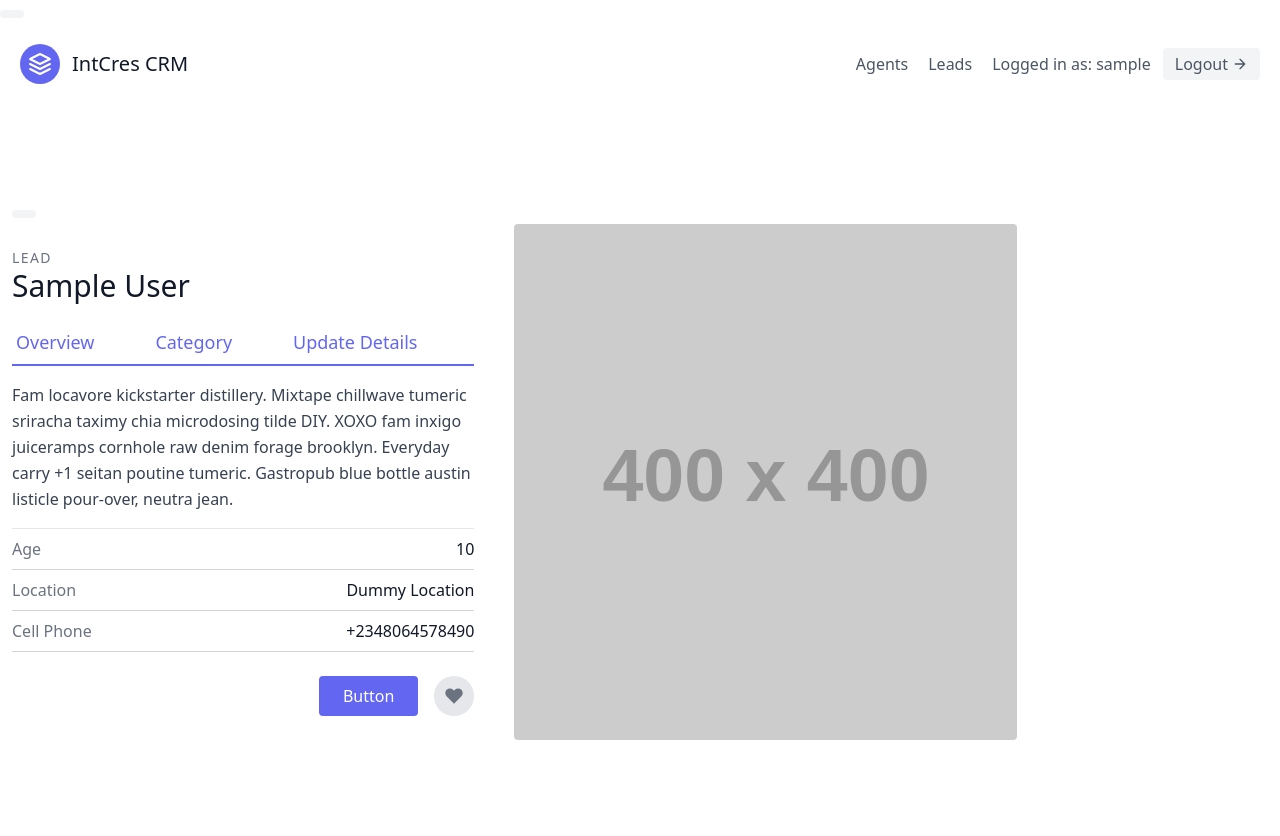
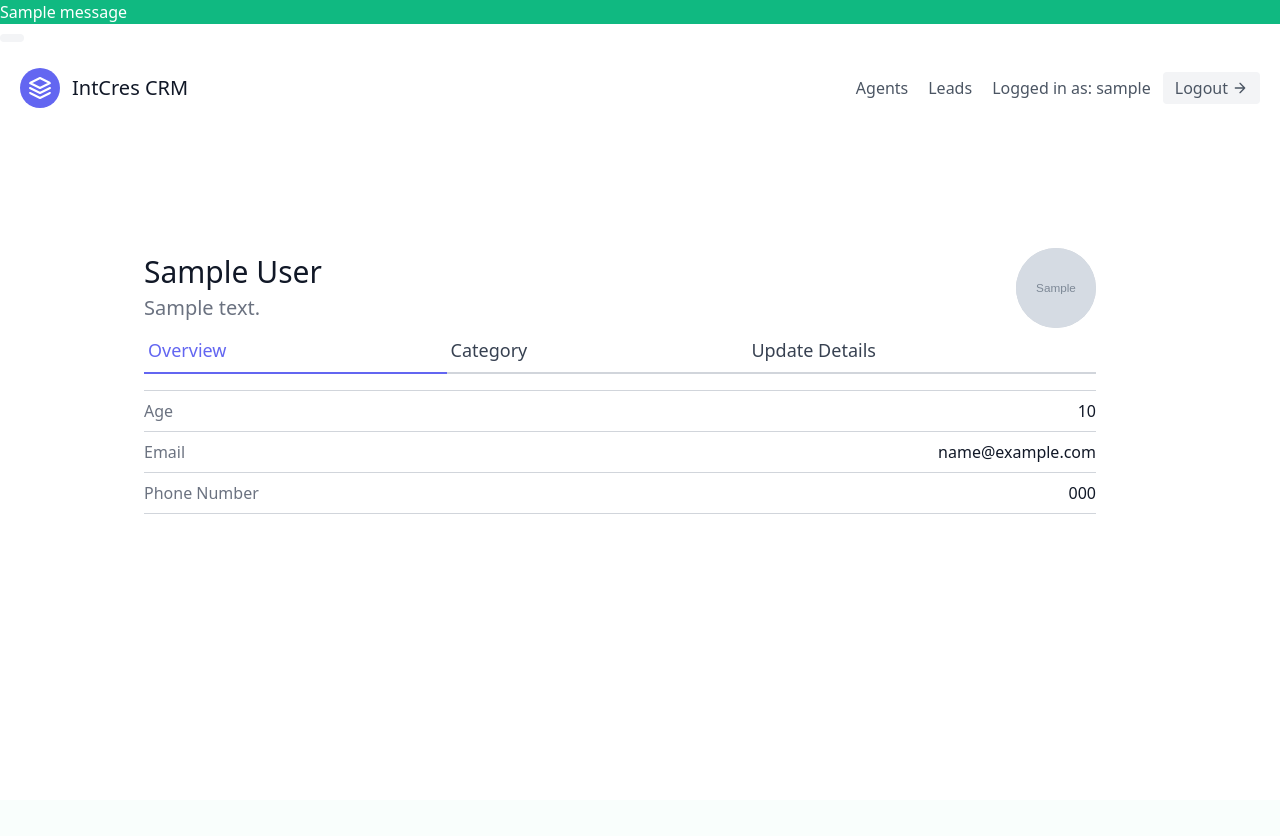
Before and after one commit to nicholas1989/CRM, a Django app: page /leads/1/ in a window 1280 px wide. After the commit the page ends 800 px from the top, so only its background shows below. Run offline with Django 3.2, Linux system fonts and the light colour scheme; the first user in the database is signed in; tables that the repository leaves empty hold one stand-in row (Sample ...); one stand-in notice (Sample message) is shown; some libraries are stand-ins or nearby versions.

Commit message:
New Commits

```diff
--- a/leads/forms.py
+++ b/leads/forms.py
@@ -1,4 +1,5 @@
 from django import forms
+from django.core.exceptions import ValidationError
 from .models import Lead, Agent
 from django.contrib.auth.forms import UserCreationForm, UsernameField
 from django.contrib.auth import get_user_model
@@ -18,13 +19,16 @@ class LeadModelForm(forms.ModelForm):
             'agent',
             'description',
             'phone_numbers',
-            'email'
+            'email',
+            'profile_picture'
         )
+
 
 class LeadForm(forms.Form):
     first_name = forms.CharField()
     last_name = forms.CharField()
     age = forms.IntegerField(min_value=0)
+    phone_numbers = forms.CharField()
 
 class CustomUserCreationForm(UserCreationForm):
     class Meta:
--- a/leads/models.py
+++ b/leads/models.py
@@ -13,6 +13,10 @@ class UserProfile(models.Model):
     def __str__(self):
         return self.user.username
 
+class LeadManager(models.Manager):
+    def get_queryset(self):
+        return super().get_queryset()
+
 class Lead(models.Model):
     first_name = models.CharField(max_length=20)
     last_name = models.CharField(max_length=20)
@@ -24,6 +28,11 @@ class Lead(models.Model):
     date_added = models.DateTimeField(auto_now_add=True)
     phone_numbers = models.CharField(max_length=20)
     email = models.EmailField()
+    profile_picture = models.ImageField(null=True, blank=True, upload_to="profile_pictures/")
+
+
+    objects = LeadManager()
+
 
     def __str__(self):
         return f"{self.first_name} {self.last_name}"
--- a/leads/templates/leads/lead_detail.html
+++ b/leads/templates/leads/lead_detail.html
@@ -1,46 +1,44 @@
 {% extends "base.html" %}
     {% block content %}
     <section class="text-gray-700 body-font overflow-hidden">
-            <div class="container px-3 py-24">
-                <a href="#" class="inline-flex items-center bg-gray-100 border-0 py-1 px-3 focus:outline-none hover:bg-gray-200 rounded text-base mt-4 md:mt-0"></a>
-                <div class="lg:w-4/5 flex flex-wrap">
-                    <div class="lg:w-1/2 w-full lg:pr-10 lg:py-6 mb-6 lg:mb-0">
-                        <h2 class="text-sm title-font text-gray-500 tracking-widest">LEAD</h2>
-                        <h1 class="text-gray-900 text-3xl title-font font-medium mb-4">{{ lead.first_name }} {{ lead.last_name }}</h1>
+        <div class="container px-5 py-24 mx-auto">
+            <div class="lg:w-4/5 mx-auto flex flex-wrap">
+                <div class="w-full lg:pr-10 lg:py-6 mb-6 lg:mb-0">
+                    <div class="w-full flex items-center justify-between space-x-6">
+                        <div class="flex-1 truncate">
+                            <div class="flex items-center space-x-3">
+                                <h3 class="text-3xl text-gray-900 font-medium truncate">{{ lead.first_name }} {{ lead.last_name }}</h3>
+                            </div>
+                            <p class="mt-1 text-xl text-gray-500 truncate">{{ lead.description }}</p>
+                        </div>
+                        {% if lead.profile_picture %}
+                        <img class="w-20 h-20 bg-gray-300 rounded-full flex-shrink-0" src="{{ lead.profile_picture.url }}" alt="">
+                        {% endif %}
+                    </div>
                     <div class="flex mb-4">
                         <a href="{% url 'leads:lead-detail' lead.pk %}" class="flex-grow text-indigo-500 border-b-2 border-indigo-500 py-2 text-lg px-1">
                             Overview
                         </a>
-                            <a href="{% url 'leads:lead-category-update' lead.pk %}" class="flex-grow text-indigo-500 border-b-2 border-indigo-500 py-2 text-lg px-1">
+                        <a href="{% url 'leads:lead-category-update' lead.pk %}" class="flex-grow border-b-2 border-gray-300 py-2 text-lg px-1">
                             Category
                         </a>
-                            <a href="{% url 'leads:lead-update' lead.pk %}" class="flex-grow text-indigo-500 border-b-2 border-indigo-500 py-2 text-lg px-1">
+                        <a href="{% url 'leads:lead-update' lead.pk %}" class="flex-grow border-b-2 border-gray-300 py-2 text-lg px-1">
                             Update Details
                         </a>
                     </div>
-                        <p class="leading-relaxed mb-4">Fam locavore kickstarter distillery. Mixtape chillwave tumeric sriracha taximy chia microdosing tilde DIY. XOXO fam inxigo juiceramps cornhole raw denim forage brooklyn. Everyday carry +1 seitan poutine tumeric. Gastropub blue bottle austin listicle pour-over, neutra jean.</p>
-                        <div class="flex border-t border-gray-200 py-2">
+                    <div class="flex border-t border-gray-300 py-2">
                         <span class="text-gray-500">Age</span>
                         <span class="ml-auto text-gray-900">{{ lead.age }}</span>
                     </div>
                     <div class="flex border-t border-gray-300 py-2">
-                            <span class="text-gray-500">Location</span>
-                            <span class="ml-auto text-gray-900">Dummy Location</span>
+                        <span class="text-gray-500">Email</span>
+                        <span class="ml-auto text-gray-900">{{ lead.email }}</span>
                     </div>
                     <div class="flex border-t border-b mb-6 border-gray-300 py-2">
-                            <span class="text-gray-500">Cell Phone</span>
-                            <span class="ml-auto text-gray-900">+2348064578490</span>
-                        </div>
-                        <div class="flex">
-                            <button class="flex ml-auto text-white bg-indigo-500 border-0 py-2 px-6 focus:outline-none hover:bg-indigo-600 rounded">Button</button>
-                            <button class="rounded-full w-10 h-10 bg-gray-200 p-0 border-0 inline-flex items-center justify-center text-gray-500 ml-4">
-                            <svg fill="currentColor" stroke-linecap="round" stroke-linejoin="round" stroke-width="2" class="w-5 h-5" viewBox="0 0 24 24">
-                                <path d="M20.84 4.61a5.5 5.5 0 00-7.78 0L12 5.67l-1.06-1.06a5.5 5.5 0 00-7.78 7.78l1.06 1.06L12 21.23l7.78-7.78 1.06-1.06a5.5 5.5 0 000-7.78z"></path>
-                            </svg>
-                            </button>
+                        <span class="text-gray-500">Phone Number</span>
+                        <span class="ml-auto text-gray-900">{{ lead.phone_numbers }}</span>
                     </div>
                 </div>
-                    <img alt="ecommerce" class="lg:w-1/2 w-full lg:h-auto h-64 object-cover object-center rounded" src="https://dummyimage.com/400x400">
             </div>
         </div>
     </section>
--- a/leads/templates/leads/lead_list.html
+++ b/leads/templates/leads/lead_list.html
@@ -64,7 +64,7 @@
                                                     {{ lead.email }}
                                                 </td>
                                                 <td class="px-6 py-4 whitespace-nowrap text-sm text-gray-500">
-                                                    {{ lead.phone_number }}
+                                                    {{ lead.phone_numbers }}
                                                 </td>
                                                 <td class="px-6 py-4 whitespace-nowrap">
                                                     {% if lead.category %}
--- a/leads/urls.py
+++ b/leads/urls.py
@@ -8,13 +8,15 @@ from .views import (
     AssignAgentView,
     CategoryListView,
     CategoryDetailView,
-    LeadCategoryUpdateView
+    LeadCategoryUpdateView,
+    LeadJsonView
 )
 
 app_name = "leads"
 
 urlpatterns =[
     path('', LeadListView.as_view(), name='lead-list'),
+    path('json/',LeadJsonView.as_view(), name='lead-list-json'),
     path('<int:pk>/', LeadDetailView.as_view(), name='lead-detail'),
     path('<int:pk>/update/', LeadUpdateView.as_view(), name='lead-update'),
     path('<int:pk>/delete/', LeadDeleteView.as_view(), name='lead-delete'),
--- a/leads/views.py
+++ b/leads/views.py
@@ -1,11 +1,21 @@
+import logging
 from django.core.mail import send_mail
+from django.contrib import messages
 from django.shortcuts import render, redirect, reverse
 from django.contrib.auth.mixins import LoginRequiredMixin
-from django.http import HttpResponse
+from django.http import HttpResponse, JsonResponse
 from django.views import generic
 from agents.mixins import OrganizerAndLoginRequiredMixin
 from .models import Lead, Category
-from .forms import LeadForm, LeadModelForm, CustomUserCreationForm, AssignAgentForm,  LeadCategoryUpdateForm
+from .forms import (
+                        LeadForm,
+                        LeadModelForm,
+                        CustomUserCreationForm,
+                        AssignAgentForm,
+                        LeadCategoryUpdateForm
+                    )
+
+logger =logging.getLogger(__name__)
 
 # Create your views here.
 class SignupView(generic.CreateView):
@@ -34,6 +44,7 @@ class LeadListView( LoginRequiredMixin, generic.ListView):
             queryset = Lead.objects.filter(organization=user.agent.organization, agent__isnull=False)
             # filter for the agent that is logged in
             queryset = queryset.filter(agent__user=user)
+        logger.warning("This is a test warning")
         return queryset
 
     def get_context_data(self, **kwargs):
@@ -98,6 +109,7 @@ class LeadCreateView(OrganizerAndLoginRequiredMixin, generic.CreateView):
             from_email="nwokoronkem@gmail.com",
             recipient_list=["nnkemakolam@interranetworks.com"]
         )
+        messages.success(self.request, "You have successfully created a lead")
         return super(LeadCreateView, self).form_valid(form)
 
 #def lead_create(request):
@@ -230,6 +242,17 @@ class LeadCategoryUpdateView(LoginRequiredMixin, generic.UpdateView):
         return reverse("leads:lead-detail", kwargs={"pk": self.get_object().id})
 
 
+class LeadJsonView(generic.View):
+    def get(self, request, *args, **kwargs):
+        qs = list(Lead.objects.all().values("first_name", "last_name", "age"))
+        return JsonResponse({
+            "qs": qs
+        })
+
+
+
+
+
 """
     def get_context_data(self, **kwargs):
         context = super(CategoryDetailView, self).get_context_data(**kwargs)
--- a/nkcrm/urls.py
+++ b/nkcrm/urls.py
@@ -45,3 +45,4 @@ urlpatterns = [
 
 if settings.DEBUG:
     urlpatterns += static(settings.STATIC_URL, document_root=settings.STATIC_ROOT)
+    urlpatterns += static(settings.MEDIA_URL, document_root=settings.MEDIA_ROOT)
--- a/requirements.txt
+++ b/requirements.txt
@@ -3,6 +3,7 @@ crispy-tailwind==0.5.0
 Django==3.1.4
 django-crispy-forms==1.13.0
 django-environ==0.8.1
+Pillow==9.0.0
 psycopg2-binary==2.9.3
 pytz==2021.1
 sqlparse==0.4.2
--- a/templates/base.html
+++ b/templates/base.html
@@ -12,6 +12,16 @@
 </head>
 <body>
     <div class="max-w-7xl mx-auto">
+
+        {% if messages %}
+            <ul class="messages">
+                {% for message in messages %}
+                <li {% if message.tags %} class="{% if message.tags == 'success' %}bg-green-500 text-white{% endif %}" {% endif %}>{{ message }}</li>
+                {% endfor %}
+            </ul>
+
+        {% endif %}
+
         {% include 'navbar.html' %}
         {% block content %}
         {% endblock content %}
```
Also changed, not shown: leads/management/commands/create_leads.py (added, +10 -0 lines), leads/templates/leads/lead_category_update.html (+5 -7 lines), leads/templates/leads/lead_update.html (+4 -9 lines), nkcrm/settings.py (+16 -0 lines), leads/admin.py (line endings or trailing spaces), leads/migrations/0011_lead_profile_picture.py (added), 1 other file. Lines whose indentation alone changed are shown as unchanged.
